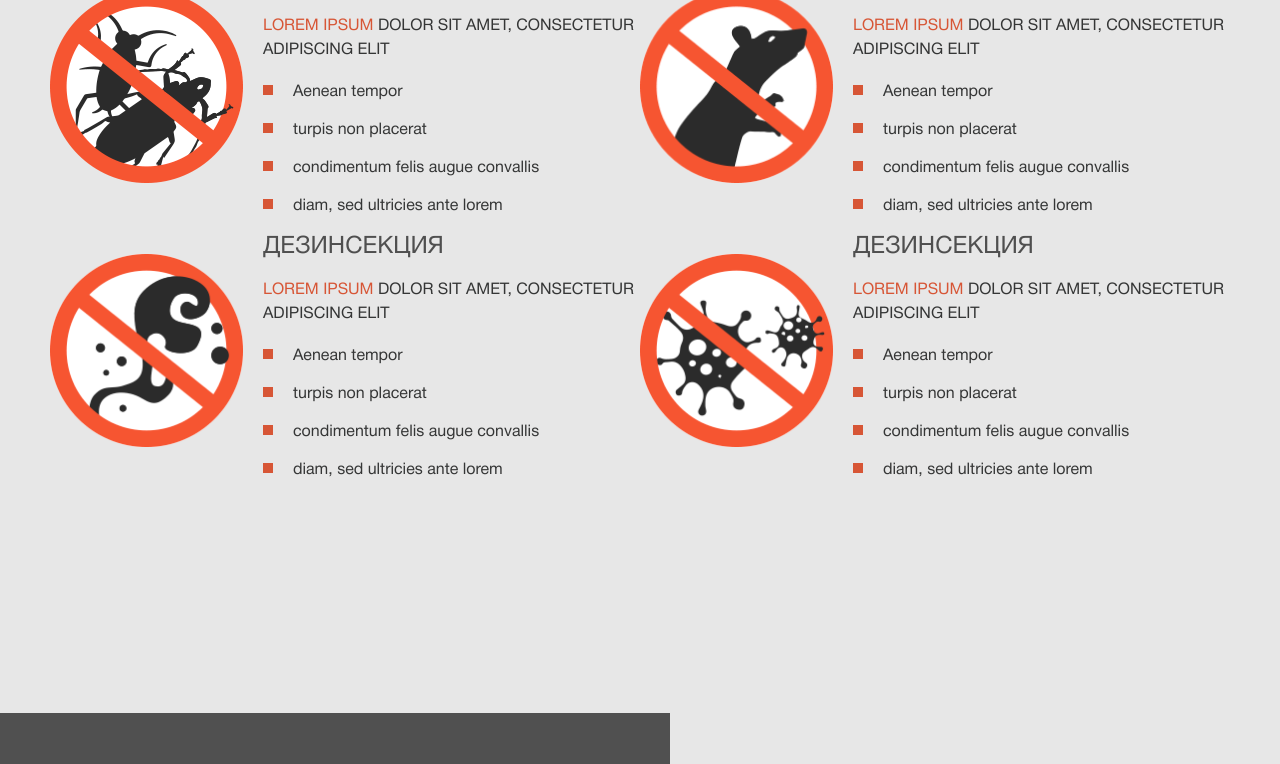
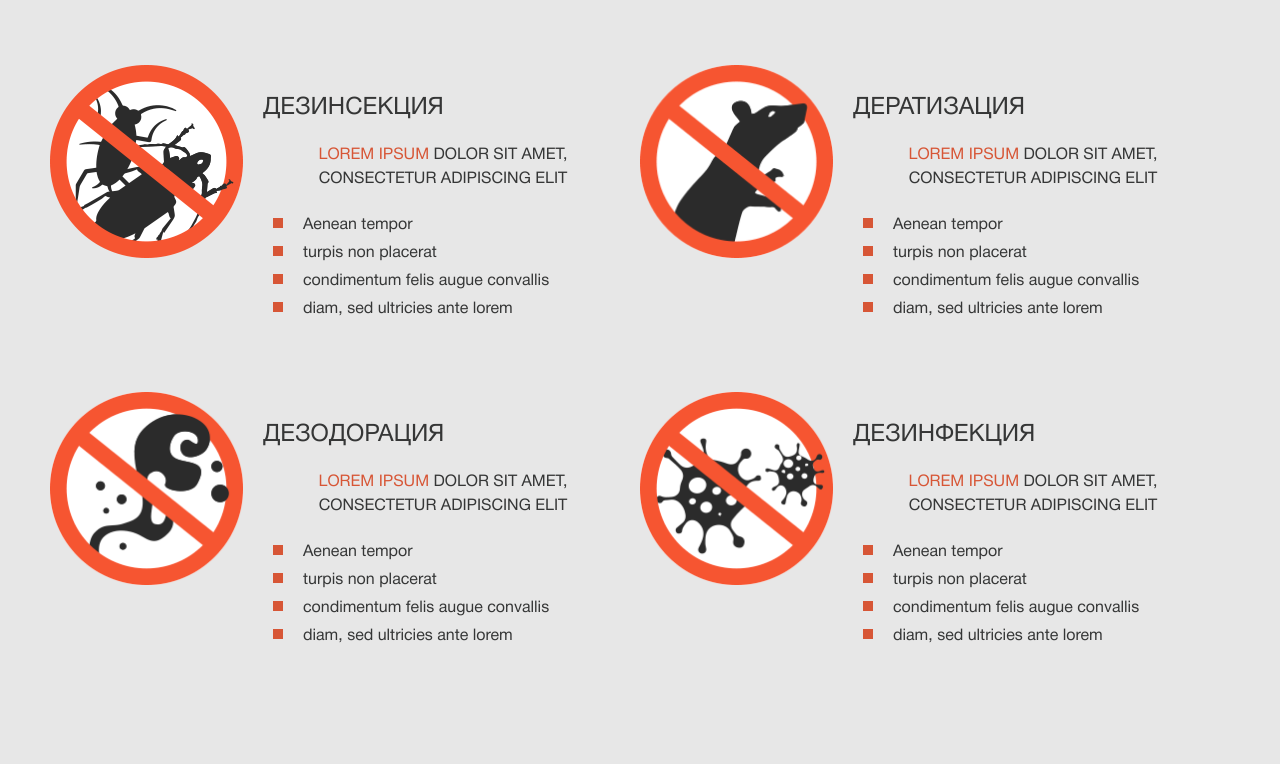
Before and after one commit to yialo/San-Epidem, a website: page source/worktypes.html in a window 1280 px wide. Shown: the part 382-1146 px from the top of the page. Drawn offline with nearby package versions, Linux system fonts and the light colour scheme; files that its build step writes are made by us from their sources.

Commit message:
Worktypes page is ready

```diff
--- a/source/sass/blocks/certificates.scss
+++ b/source/sass/blocks/certificates.scss
@@ -1,3 +1,7 @@
+.certificates__title {
+    margin-bottom: 60px;
+}
+
 .certificates__list {
     margin-top: 0;
     margin-bottom: 0;
@@ -25,7 +29,6 @@
             margin-bottom: 0;
         }
     }
-
 
     @media (min-width: $min-desktop-width) {
         width: calc((100% - 90px) / 3);
--- a/source/sass/blocks/page-main.scss
+++ b/source/sass/blocks/page-main.scss
@@ -1,53 +1,51 @@
 .page-main {
+    padding-top: 20px;
     background-color: $light-gray;
 
-    &--index {
+    &--indexpage {
         padding-top: 40px;
     }
 
-    &--inner {
-        padding-top: 20px;
-    }
-
     @media (min-width: $min-desktop-width) {
-        &--index {
+        &--indexpage {
             padding-top: 0;
         }
-    }
-}
-
-.page-main__title {
-    margin-top: 0;
-    margin-bottom: 0;
-    font-weight: 500;
-    font-size: 36px;
-    text-align: center;
-    text-transform: uppercase;
-    color: $asphalt;
-
-    &--index {
-        @include visually-hider;
-    }
-
-    &--certificates {
-        margin-bottom: 60px;
-    }
-
-    &--price {
-        @include visually-hider;
     }
 }
 
 .page-main__breadcrumbs {
     margin-top: 0;
     margin-bottom: 30px;
+
+    @media (min-width: $min-desktop-width) {
+        margin-bottom: 60px;
+    }
 }
 
 .page-main__worktypes {
-    margin-bottom: 80px;
+    .page-main--indexpage & {
+        margin-bottom: 80px;
+    }
+
+    .page-main--worktypes-page & {
+        margin-bottom: 40px;
+    }
 
     @media (min-width: $min-tablet-width) {
-        margin-bottom: 120px;
+        .page-main & {
+            margin-bottom: 80px;
+        }
+    }
+
+    @media (min-width: $min-desktop-width) {
+        .page-main & {
+            margin-bottom: 120px;
+        }
+
+        .page-main--indexpage & {
+            position: relative;
+            top: -35px;
+        }
     }
 }
 
--- a/source/sass/blocks/worktypes.scss
+++ b/source/sass/blocks/worktypes.scss
@@ -1,8 +1,20 @@
 .worktypes {
     @media (min-width: $min-desktop-width) {
-        position: relative;
-        top: -35px;
         padding-top: 0;
+    }
+}
+
+.worktypes__title {
+    margin-top: 0;
+
+    .worktypes--innerpage & {
+        margin-bottom: 50px;
+    }
+
+    @media (min-width: $min-desktop-width) {
+        .worktypes--innerpage & {
+            margin-bottom: 100px;
+        }
     }
 }
 
@@ -23,8 +35,12 @@
         justify-content: space-between;
         margin-top: 0;
 
-        &--index {
+        .worktypes--indexpage & {
             flex-wrap: nowrap;
+        }
+
+        .worktypes--innerpage & {
+            margin-top: -70px;
         }
     }
 }
@@ -38,29 +54,41 @@
         margin-bottom: 40px;
     }
 
-    &--inner {
-        flex-direction: row;
+    .worktypes--innerpage &:not(:last-child) {
+        margin-bottom: 60px;
     }
 
     @media (min-width: $min-tablet-width) {
         width: 50%;
         margin-top: 40px;
 
-        &:not(:last-child) {
+        .worktypes &:not(:last-child) {
             margin-bottom: 0;
         }
     }
 
     @media (min-width: $min-desktop-width) {
         margin-top: 0;
+
+        .worktypes--innerpage & {
+            flex-direction: row;
+            align-items: stretch;
+            margin-top: 70px;
+        }
     }
 }
 
-.worktypes__item--service {
-    list-style-type: none;
+.worktypes__item-container {
+    @media (min-width: $min-tablet-width) {
+        display: flex;
+        flex-direction: column;
+        align-items: center;
+    }
 
     @media (min-width: $min-desktop-width) {
-        display: flex;
+        display: block;
+        width: 360px;
+        padding-top: 25px;
     }
 }
 
@@ -69,57 +97,71 @@
     width: 193px;
     height: 193px;
     margin-bottom: 20px;
-}
 
-.worktypes__image--service {
-    margin-right: 20px;
+    .worktypes--innerpage & {
+        margin-bottom: 30px;
+    }
+
+    @media (min-width: $min-desktop-width) {
+        .worktypes--innerpage & {
+            margin-bottom: 0;
+            margin-right: 20px;
+        }
+    }
 }
 
 .worktypes__item-title {
     display: block;
-    text-align: center;
+    margin-bottom: 20px;
     font-weight: 400;
     font-size: 24px;
     line-height: 32px;
+    text-align: center;
     text-transform: uppercase;
-    color: #4f4f4f;
-}
+    color: $dark-gray;
 
-.worktypes__item-title--inner {
-    text-align: left;
+    @media (min-width: $min-desktop-width) {
+        .worktypes--innerpage & {
+            text-align: left;
+        }
+    }
 }
 
 .worktypes__item-subtitle {
-    color: #353636;
+    margin-top: 0;
+    margin-bottom: 20px;
+    font-weight: 400;
     font-size: 16px;
-    font-weight: 400;
     line-height: 24px;
+    text-align: center;
     text-transform: uppercase;
+    color: $dark-gray;
 }
 
-.worktypes__item-subtitle--span {
-    color: #d75636;
+.worktypes__item-string {
+    color: $orange;
 }
 
-.worktypes__item-list {
+.worktypes__inner-list {
+    margin-top: 0;
+    margin-bottom: 0;
+    padding-left: 0;
     list-style-type: none;
-    padding-left: 20px;
+    font-weight: 400;
+    font-size: 16px;
+    line-height: 28px;
     color: $dark-gray;
-    font-size: 16px;
-    font-weight: 400;
-    line-height: 28px;
 }
 
 .worktypes__inner-item {
     position: relative;
-    margin: 10px;
-    padding-left: 0;
+    padding-left: 40px;
 
     &::after {
         content: "";
         position: absolute;
         top: 8px;
-        left: -30px;
+        left: 10px;
         width: 10px;
         height: 10px;
         background-color: $orange;
--- a/source/worktypes.html
+++ b/source/worktypes.html
@@ -3,7 +3,7 @@
 
 <head>
     <meta charset="utf-8">
-    <title>Санитарная Эпидемиологическая Служба</title>
+    <title>Услуги | Санитарная Эпидемиологическая Служба</title>
     <meta name="description" content="Дезинсекция, дератизация
         и дезинфекция в Москве и МО">
     <meta name="viewport" content="width=device-width, initial-scale=1">
@@ -66,7 +66,7 @@
         </div>
     </header>
 
-    <main class="page__main  page-main  page-main--inner">
+    <main class="page__main  page-main  page-main--worktypes-page">
         <ul class="page-main__breadcrumbs  breadcrumbs  container">
             <li class="breadcrumb__item  breadcrumb__item--active">
                 <a class="breadcrumb__link" href="#">Главная</a>
@@ -75,21 +75,18 @@
                 <a class="breadcrumb__link">Услуги</a>
             </li>
         </ul>
-        <h1 class="page-main__title  page-main__title--index">Санитарная Эпидемиологическая Служба</h1>
-        <section class="page-main__worktypes">
+        <h1 class="page-main__title  visually-hidden">Страница услуг</h1>
+        <section class="page-main__worktypes  worktypes  worktypes--innerpage">
             <div class="worktypes__container  container">
-                <h2 class="worktypes__title  worktypes__title--inner  inner-section-title">Услуги</h2>
-                <ul class="worktypes__list  worktypes__list--inner">
-                    <li class="worktypes__item  worktypes__item--inner">
-                        <img class="worktypes__image worktypes__image--service" src="../img/worktypes-1.png"
+                <h2 class="worktypes__title  inner-section-title">Услуги</h2>
+                <ul class="worktypes__list">
+                    <li class="worktypes__item">
+                        <img class="worktypes__image" src="../img/worktypes-1.png"
                             alt="Дезинсекция">
                         <div class="worktypes__item-container">
-                            <span class="worktypes__item-title worktypes__item-title--inner">Дезинсекция</span>
-                            <p class="worktypes__item-subtitle"><span class="worktypes__item-subtitle--span">Lorem
-                                    ipsum</span>
-                                dolor sit amet, consectetur
-                                adipiscing elit</p>
-                            <ul class="worktypes__item-list">
+                            <span class="worktypes__item-title">Дезинсекция</span>
+                            <p class="worktypes__item-subtitle"><span class="worktypes__item-string">Lorem ipsum</span> dolor sit amet, consectetur adipiscing elit</p>
+                            <ul class="worktypes__inner-list">
                                 <li class="worktypes__inner-item">Aenean tempor</li>
                                 <li class="worktypes__inner-item">turpis non placerat </li>
                                 <li class="worktypes__inner-item">condimentum felis augue convallis </li>
@@ -98,16 +95,13 @@
                         </div>
                     </li>
 
-                    <li class="worktypes__item  worktypes__item--inner">
-                        <img class="worktypes__image worktypes__image--service" src="../img/worktypes-2.png"
-                            alt="Дезинсекция">
+                    <li class="worktypes__item">
+                        <img class="worktypes__image" src="../img/worktypes-2.png"
+                            alt="Дератизация">
                         <div class="worktypes__item-container">
-                            <span class="worktypes__item-title worktypes__item-title--inner">Дезинсекция</span>
-                            <p class="worktypes__item-subtitle"><span class="worktypes__item-subtitle--span">Lorem
-                                    ipsum</span>
-                                dolor sit amet, consectetur
-                                adipiscing elit</p>
-                            <ul class="worktypes__item-list">
+                            <span class="worktypes__item-title">Дератизация</span>
+                            <p class="worktypes__item-subtitle"><span class="worktypes__item-string">Lorem ipsum</span> dolor sit amet, consectetur adipiscing elit</p>
+                            <ul class="worktypes__inner-list">
                                 <li class="worktypes__inner-item">Aenean tempor</li>
                                 <li class="worktypes__inner-item">turpis non placerat </li>
                                 <li class="worktypes__inner-item">condimentum felis augue convallis </li>
@@ -116,16 +110,13 @@
                         </div>
                     </li>
 
-                    <li class="worktypes__item  worktypes__item--inner">
-                        <img class="worktypes__image worktypes__image--service" src="../img/worktypes-3.png"
-                            alt="Дезинсекция">
+                    <li class="worktypes__item">
+                        <img class="worktypes__image" src="../img/worktypes-3.png"
+                            alt="Дезодорация">
                         <div class="worktypes__item-container">
-                            <span class="worktypes__item-title worktypes__item-title--inner">Дезинсекция</span>
-                            <p class="worktypes__item-subtitle"><span class="worktypes__item-subtitle--span">Lorem
-                                    ipsum</span>
-                                dolor sit amet, consectetur
-                                adipiscing elit</p>
-                            <ul class="worktypes__item-list">
+                            <span class="worktypes__item-title">Дезодорация</span>
+                            <p class="worktypes__item-subtitle"><span class="worktypes__item-string">Lorem ipsum</span> dolor sit amet, consectetur adipiscing elit</p>
+                            <ul class="worktypes__inner-list">
                                 <li class="worktypes__inner-item">Aenean tempor</li>
                                 <li class="worktypes__inner-item">turpis non placerat </li>
                                 <li class="worktypes__inner-item">condimentum felis augue convallis </li>
@@ -134,13 +125,13 @@
                         </div>
                     </li>
 
-                    <li class="worktypes__item  worktypes__item--inner">
-                        <img class="worktypes__image worktypes__image--service" src="../img/worktypes-4.png"
-                            alt="Дезинсекция">
+                    <li class="worktypes__item">
+                        <img class="worktypes__image" src="../img/worktypes-4.png"
+                            alt="Дезинфекция">
                         <div class="worktypes__item-container">
-                            <span class="worktypes__item-title worktypes__item-title--inner">Дезинсекция</span>
-                            <p class="worktypes__item-subtitle"><span class="worktypes__item-subtitle--span">Lorem ipsum</span> dolor sit amet, consectetur adipiscing elit</p>
-                            <ul class="worktypes__item-list">
+                            <span class="worktypes__item-title">Дезинфекция</span>
+                            <p class="worktypes__item-subtitle"><span class="worktypes__item-string">Lorem ipsum</span> dolor sit amet, consectetur adipiscing elit</p>
+                            <ul class="worktypes__inner-list">
                                 <li class="worktypes__inner-item">Aenean tempor</li>
                                 <li class="worktypes__inner-item">turpis non placerat </li>
                                 <li class="worktypes__inner-item">condimentum felis augue convallis </li>
@@ -154,8 +145,7 @@
 
         <section class="page-main__calculator  calculator">
             <div class="calculator__container  container">
-                <h2 class="calculator__title">Калькулятор расчёта<br><span class="calculator__title-string">стоимости
-                        услуг</span></h2>
+                <h2 class="calculator__title">Калькулятор расчёта<br><span class="calculator__title-string">стоимости услуг</span></h2>
                 <form class="calculator__form" action="" method="POST">
                     <ul class="calculator__list">
                         <li class="calculator__item  calculator__item--select">
```
Also changed, not shown: source/certificates.html (+6 -3 lines), source/contacts.html (+2 -2 lines), source/index.html (+5 -5 lines), source/price.html (+2 -3 lines).
